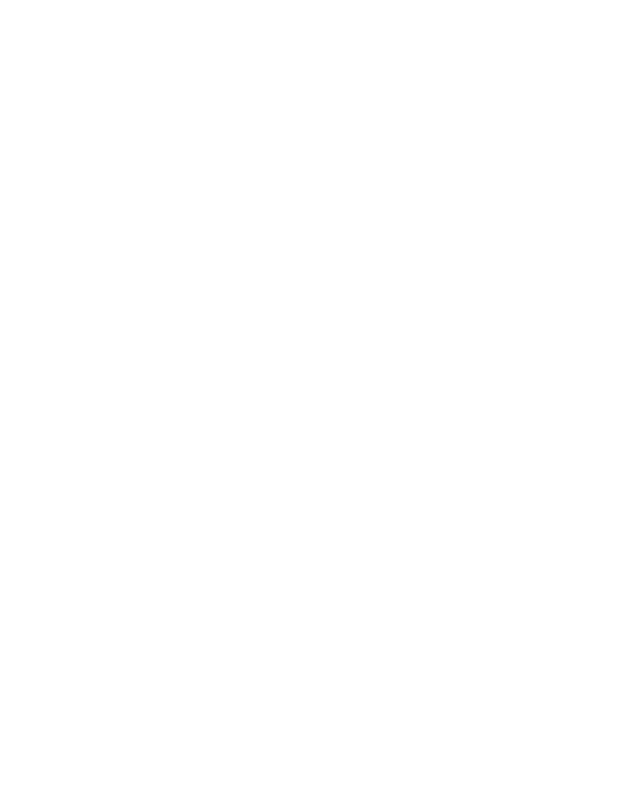
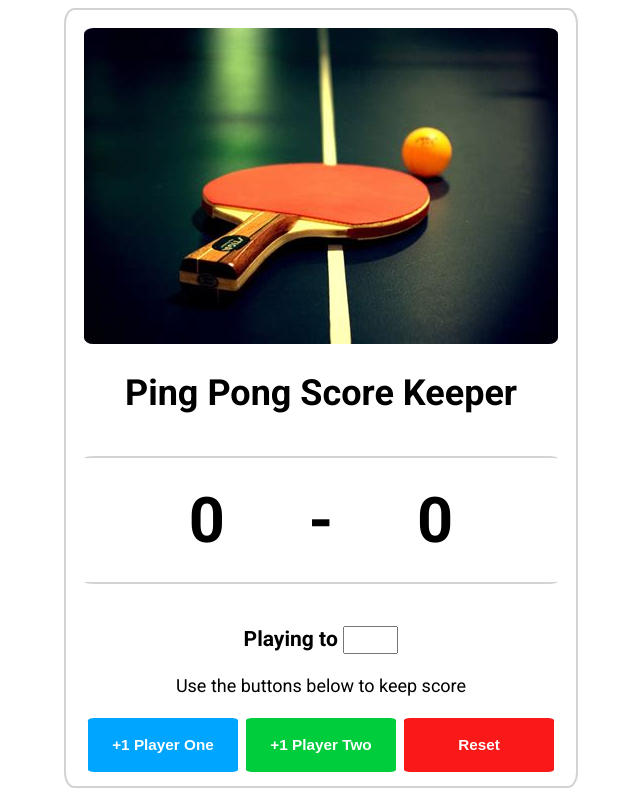
Before and after one commit to izzthedude/js-score-keeper, a plain HTML site: page index.html in a window 1280 px wide. Shown: the whole page, without its empty margins (319-959 px from the left). Drawn offline with Linux system fonts and the light colour scheme.

Commit message:
Create the UI

```diff
--- a/index.html
+++ b/index.html
@@ -6,11 +6,26 @@
     <meta http-equiv="X-UA-Compatible" content="IE=edge">
     <meta name="viewport" content="width=device-width, initial-scale=1.0">
     <title>Ping Pong Scores</title>
+    <link rel="preconnect" href="https://fonts.googleapis.com">
+    <link rel="preconnect" href="https://fonts.gstatic.com" crossorigin>
+    <link href="https://fonts.googleapis.com/css2?family=Roboto:wght@100;400;700&display=swap" rel="stylesheet">
     <link rel="stylesheet" href="style.css">
 </head>
 
 <body>
+    <main id="main-content">
+        <img src="pingpong.jpg" alt="A picture of a ping pong paddle and ball on a ping pong table.">
 
+        <h1 id="game-title">Ping Pong Score Keeper</h1>
+        <h1 id="score-tracker"><span id="score-player-one">0</span> - <span id="score-player-two">0</span>
+        </h1>
+        <h3>Playing to <input type="number" id="max-rounds" max="5" min="0"></h3>
+
+        <p>Use the buttons below to keep score</p>
+        <p id="control-buttons"><button id="btn-player-one">+1 Player One</button><button id="btn-player-two">+1 Player
+                Two</button><button id="btn-reset">Reset</button>
+        </p>
+    </main>
 
 </body>
 
--- a/style.css
+++ b/style.css
@@ -0,0 +1,102 @@
+html {
+    font-family: 'Roboto', sans-serif;
+    font-size: 18px;
+
+    text-align: center;
+    display: flex;
+    justify-content: center;
+}
+
+#main-content {
+    padding: 1em 1em;
+
+    border: 2px solid lightgrey;
+    border-radius: 2%;
+}
+
+img {
+    border-radius: 2%;
+}
+
+#score-tracker {
+    padding: 0.4em 1em;
+    font-size: 3.5em;
+
+    display: flex;
+    justify-content: space-around;
+
+    border-top: 2px solid lightgrey;
+    border-bottom: 2px solid lightgrey;
+    border-radius: 2%;
+}
+
+#max-rounds {
+    width: 10%;
+    font-size: 0.9em;
+}
+
+#control-buttons {
+    width: 100%;
+    height: 3em;
+    margin: 0 auto;
+
+    display: flex;
+    flex-flow: row;
+    justify-content:space-evenly;
+}
+
+#control-buttons button {
+    width: 100%;
+    height: 100%;
+    margin: 0.25em;
+
+    font-size: 0.85em;
+    font-weight: 700;
+
+    border-radius: 4%;
+}
+
+#btn-player-one {
+    background: rgb(0, 165, 255);
+    border: 0;
+    /* border: 3px solid rgb(0, 156, 208); */
+    color: white;
+}
+
+#btn-player-one:hover {
+    background: rgb(0, 150, 230);
+}
+
+#btn-player-one:active {
+    background: rgb(0, 140, 210);
+}
+
+#btn-player-two {
+    background: rgb(0, 205, 60);
+    border: 0;
+    /* border: 3px solid rgb(0, 156, 208); */
+    color: white;
+}
+
+#btn-player-two:hover {
+    background: rgb(0, 185, 65);
+}
+
+#btn-player-two:active {
+    background: rgb(1, 168, 48);
+}
+
+#btn-reset {
+    background: rgb(250, 25, 25);
+    border: 0;
+    /* border: 3px solid rgb(0, 156, 208); */
+    color: white;
+}
+
+#btn-reset:hover {
+    background: rgb(200, 25, 25);
+}
+
+#btn-reset:active {
+    background: rgb(185, 25, 25);
+}
```
